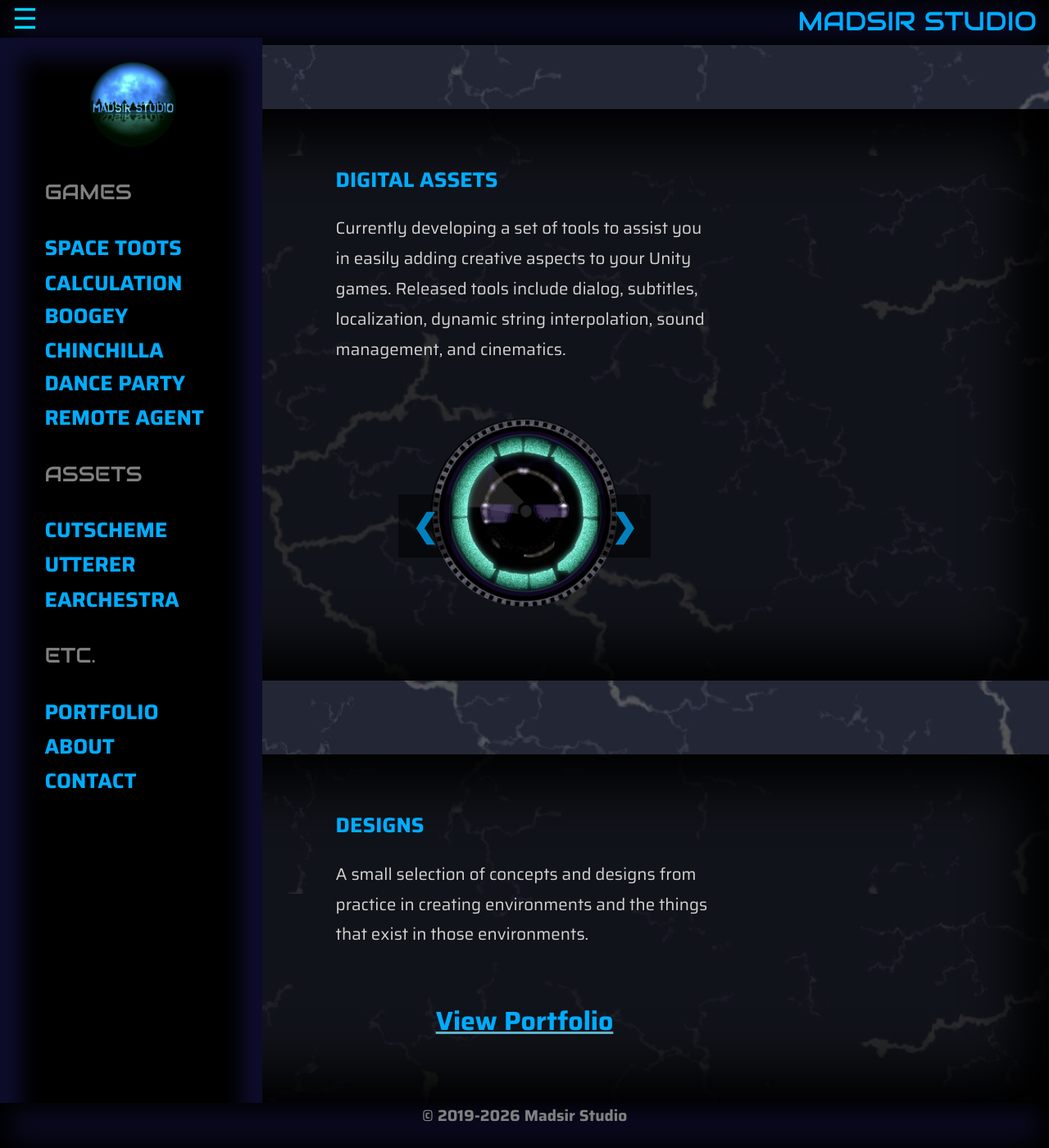
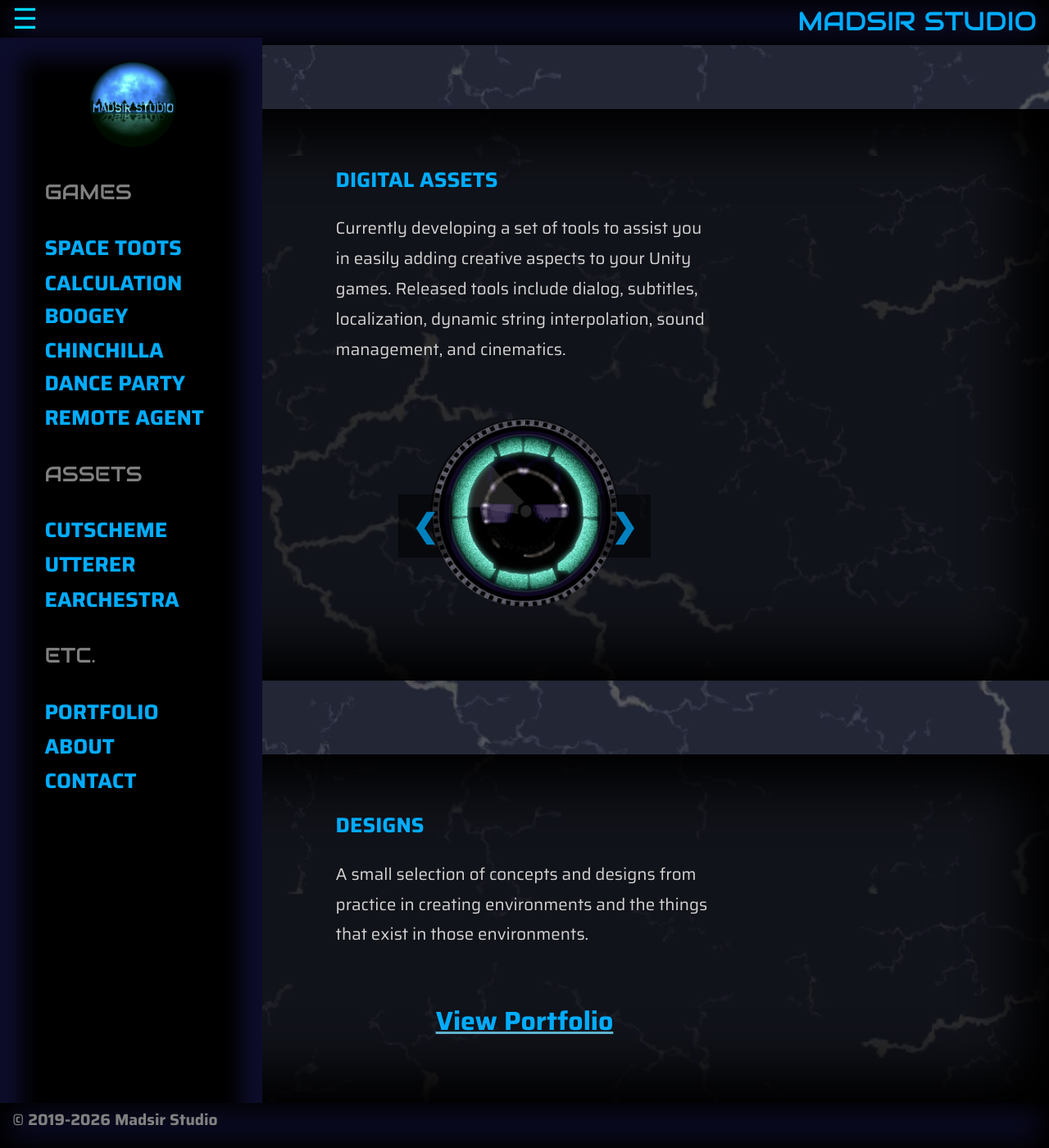
Before and after one commit to Madsir/madsirstudio.github.io, a Jekyll site: the page built from index.html, in a window 1280 px wide and 1400 px high, scrolled down 710 px. Shown: the whole window at 82% size. Built offline with Jekyll 4.4.1, drawn with Linux system fonts in a browser that asks for light colours.

Commit message:
Update default.html

```diff
--- a/_layouts/default.html
+++ b/_layouts/default.html
@@ -29,9 +29,10 @@
 }
 }
 .rightTainer{
-	display:flex;
-  justify-content: center;
+  display:flex;
   align-items: center;
+	  margin: 0;
+  padding: 0;
 }
 .right {
    font-family: "Saira", sans-serif;
@@ -41,6 +42,9 @@
 	white-space: nowrap;
 	overflow: hidden;
 	align-items: center;
+	 text-align: center;
+	 padding: 5px 15px;
+ margin-bottom:0;
 }
 .rightTitle {
   margin-left: auto;
```
